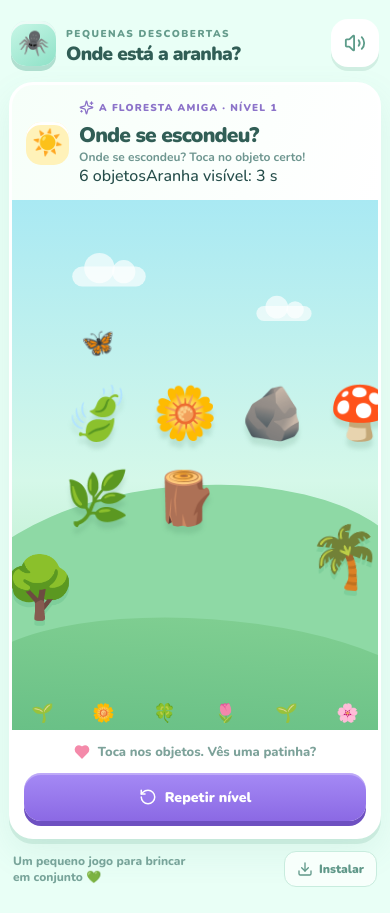
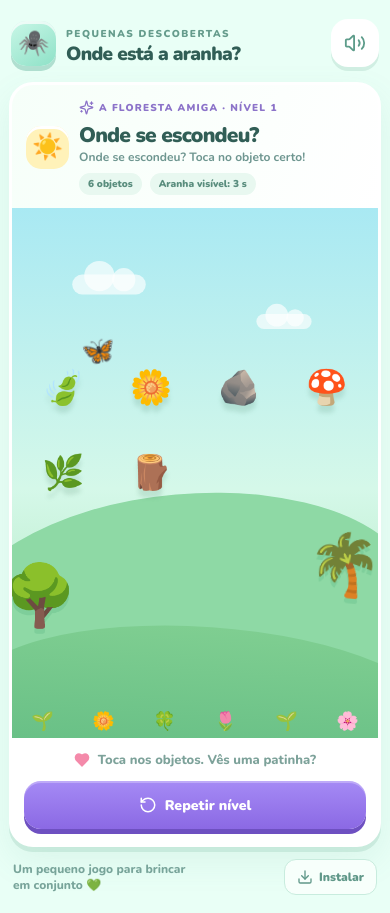
Before and after one commit to gui816/whereis-spider, a React (Vite) app: page / in a window 390 px wide. Built offline with nearby package versions, Linux system fonts and the light colour scheme.

Commit message:
feat: style level indicators and timed spider preview

```diff
--- a/src/styles.css
+++ b/src/styles.css
@@ -83,3 +83,22 @@
  .forest .spot-bush { left:42%; top:48%; }
  .forest .spot-log { left:42%; bottom:9%; }
 }
+
+/* Progressive memory challenge UI */
+.level-meta { display:flex; flex-wrap:wrap; gap:8px; margin-top:8px; }
+.level-meta span { display:inline-flex; align-items:center; border-radius:999px; padding:4px 9px; background:#e8f8f0; color:#598d7d; font-size:11px; font-weight:900; }
+.forest .hide-spot { transform:translate(-50%,-50%); }
+.forest .hide-spot:active { transform:translate(-50%,-50%) scale(.92); }
+.forest .hide-spot .spot-emoji { font-size:clamp(35px,6.5vw,64px); }
+.forest .peek-spider.spider-preview { top:50%; right:auto; left:50%; width:48px; height:48px; transform:translate(-50%,-50%); animation:preview-bounce .42s ease-in-out infinite alternate; z-index:9; }
+.forest .peek-spider.spider-preview .spider-body { top:4px; left:5px; width:39px; height:39px; }
+.forest .peek-spider.spider-preview .spider-eye { top:10px; }
+.forest .peek-spider.spider-preview .spider-smile { top:26px; left:15px; }
+.forest .preview-target { filter:drop-shadow(0 0 9px #ffe66d); }
+@keyframes preview-bounce { from { translate:0 2px; } to { translate:0 -4px; } }
+@media(max-width:560px) {
+ .level-meta span { font-size:10px; }
+ .forest .hide-spot { width:60px; height:60px; min-width:60px; min-height:60px; }
+ .forest .hide-spot .spot-emoji { font-size:clamp(34px,8vw,48px); }
+ .forest .peek-spider.spider-preview { width:42px; height:42px; }
+}
```
